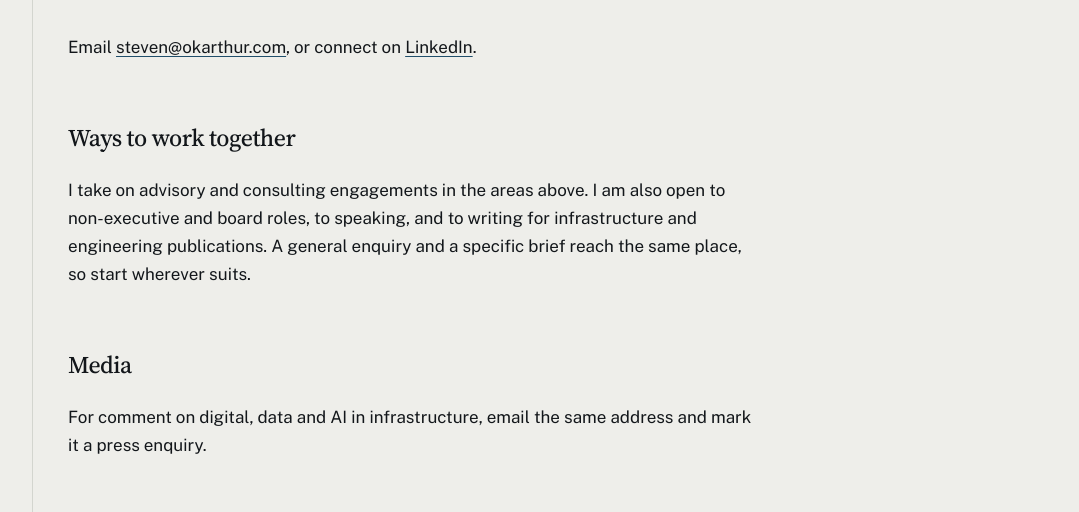
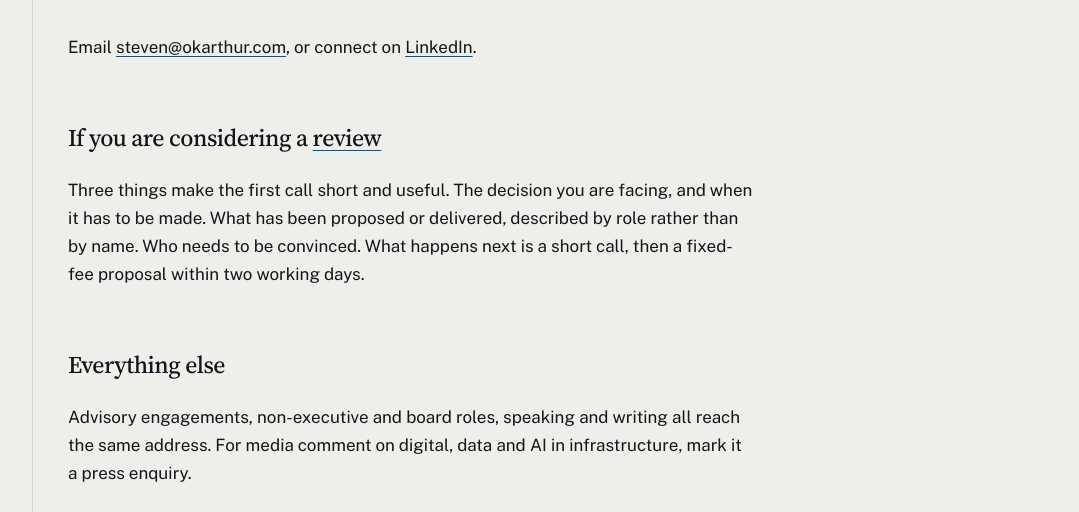
Before and after one commit to rasora-digital/okarthur-site, an Astro site in the folder site/: page /contact in a window 1280 px wide. Shown: the part 288-800 px from the top of the page, without its empty margins (176-1255 px from the left). Built offline with nearby package versions, Linux system fonts and the light colour scheme; Astro itself is replaced by a stand-in of ours.

Commit message:
Shape the contact enquiry around the review
Give the contact page a shape so an enquiry arrives with a decision
attached, distinguishing review enquiries from everything else.

```diff
--- a/site/src/pages/contact.astro
+++ b/site/src/pages/contact.astro
@@ -4,7 +4,7 @@ import Base from '../layouts/Base.astro';
 
 <Base
 	title="Contact"
-	description="Contact Steven Yule at OkArthur. Email steven@okarthur.com about advisory, board, speaking and digital delivery in infrastructure."
+	description="Contact Steven Yule at OkArthur about an independent review of a digital or AI investment decision, or about advisory, board, speaking and writing work."
 >
 	<div class="page-head">
 		<h1 class="page-title">Contact</h1>
@@ -16,19 +16,20 @@ import Base from '../layouts/Base.astro';
 			connect on <a href="https://www.linkedin.com/in/stevenyule">LinkedIn</a>.
 		</p>
 
-		<h2>Ways to work together</h2>
+		<h2>If you are considering a <a href="/review/">review</a></h2>
 		<p>
-			I take on advisory and consulting engagements in the areas above. I am
-			also open to non-executive and board roles, to speaking, and to
-			writing for infrastructure and engineering publications. A general
-			enquiry and a specific brief reach the same place, so start wherever
-			suits.
+			Three things make the first call short and useful. The decision you
+			are facing, and when it has to be made. What has been proposed or
+			delivered, described by role rather than by name. Who needs to be
+			convinced. What happens next is a short call, then a fixed-fee
+			proposal within two working days.
 		</p>
 
-		<h2>Media</h2>
+		<h2>Everything else</h2>
 		<p>
-			For comment on digital, data and AI in infrastructure, email the same
-			address and mark it a press enquiry.
+			Advisory engagements, non-executive and board roles, speaking and
+			writing all reach the same address. For media comment on digital,
+			data and AI in infrastructure, mark it a press enquiry.
 		</p>
 	</div>
 </Base>
```
